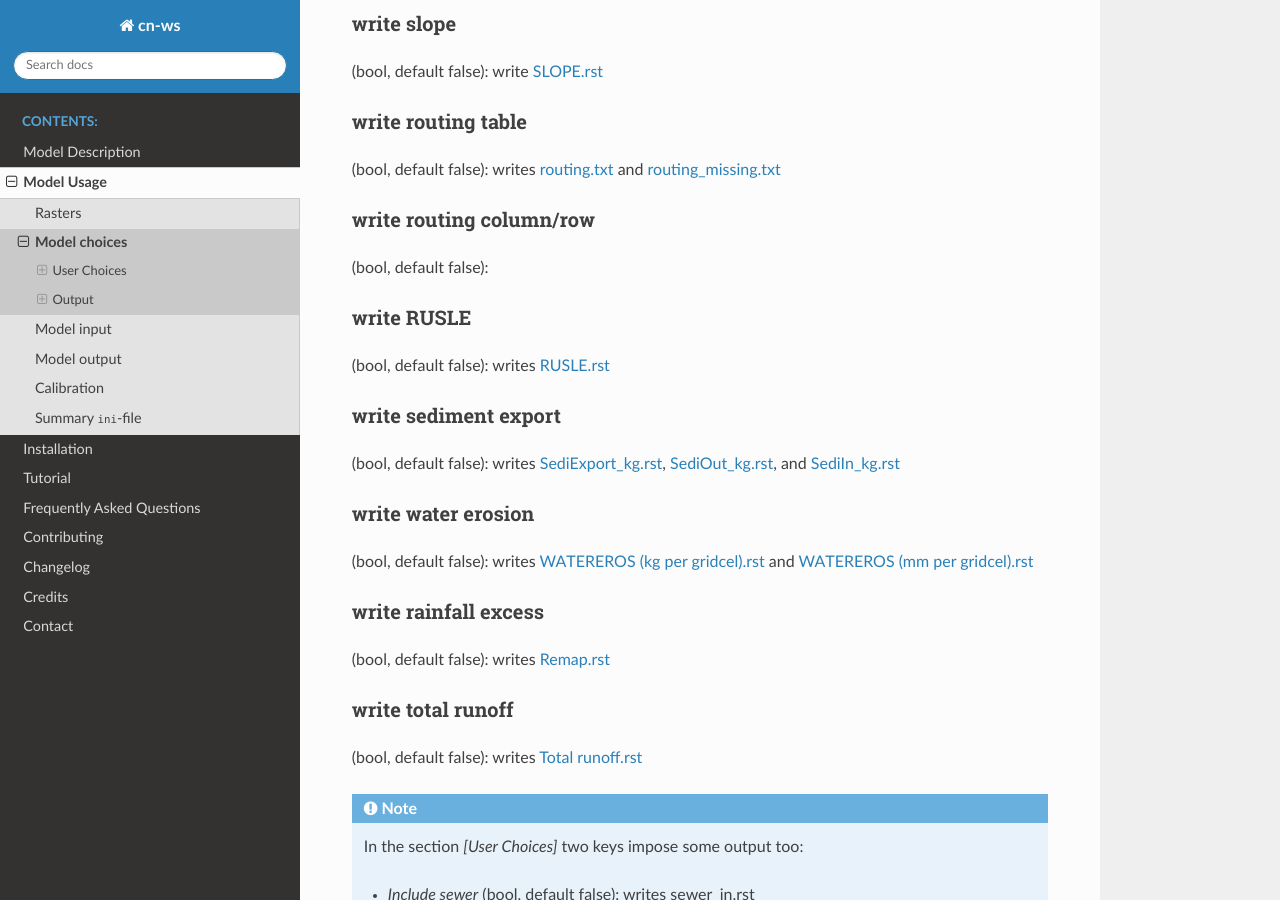
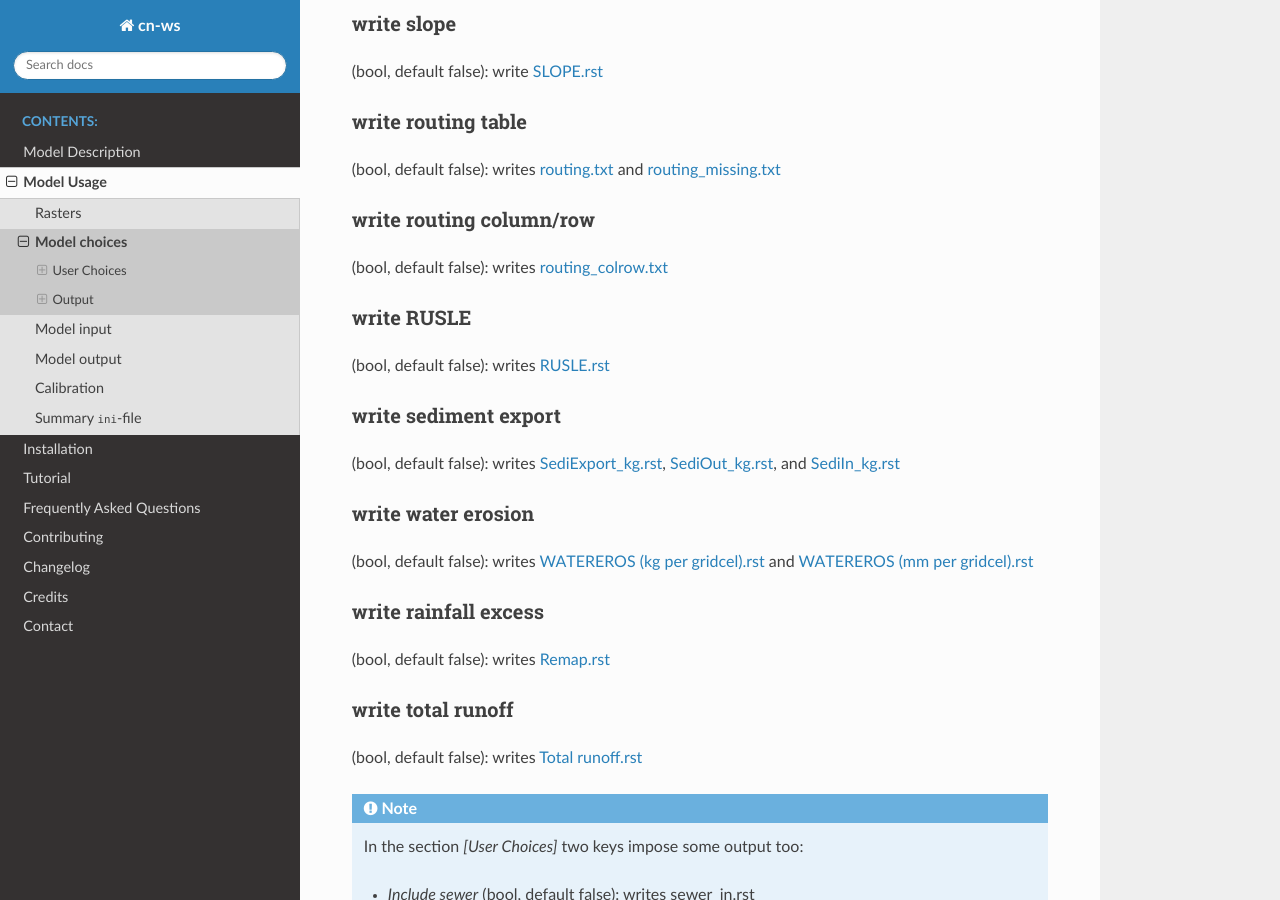
Before and after one commit to watem-sedem/watem-sedem, a Sphinx documentation site: the page built from docs/choices.rst, in a window 1280 px wide and 900 px high, scrolled down 13723 px. Built offline with Sphinx 7.4.7 and the Read the Docs theme 2.0.0, drawn with Linux system fonts in a browser that asks for light colours.

Commit message:
Add link to outputfile

```diff
--- a/docs/choices.rst
+++ b/docs/choices.rst
@@ -772,7 +772,7 @@ write routing table
 write routing column/row
 ########################
 
-(bool, default false):
+(bool, default false): writes :ref:`routing_colrow.txt <routingcolrow>`
 
 .. _writerusle:
 
```
